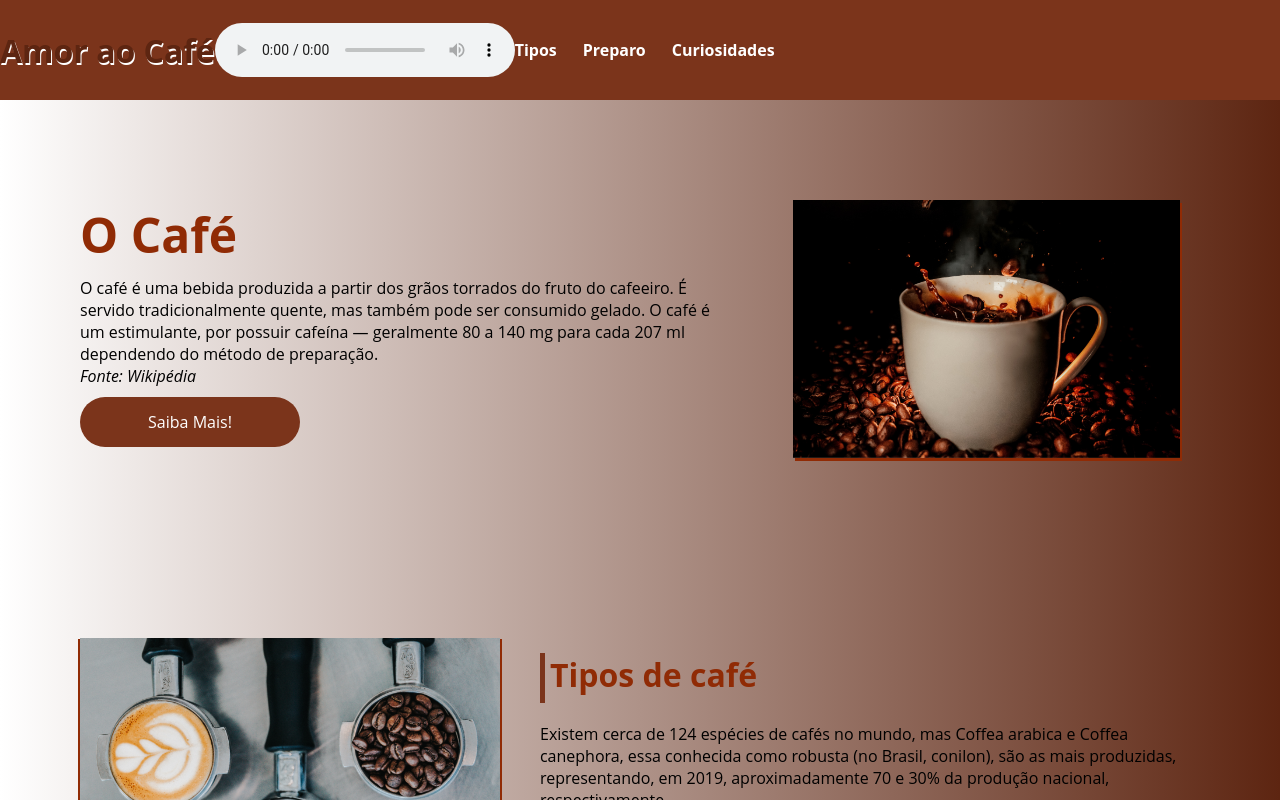
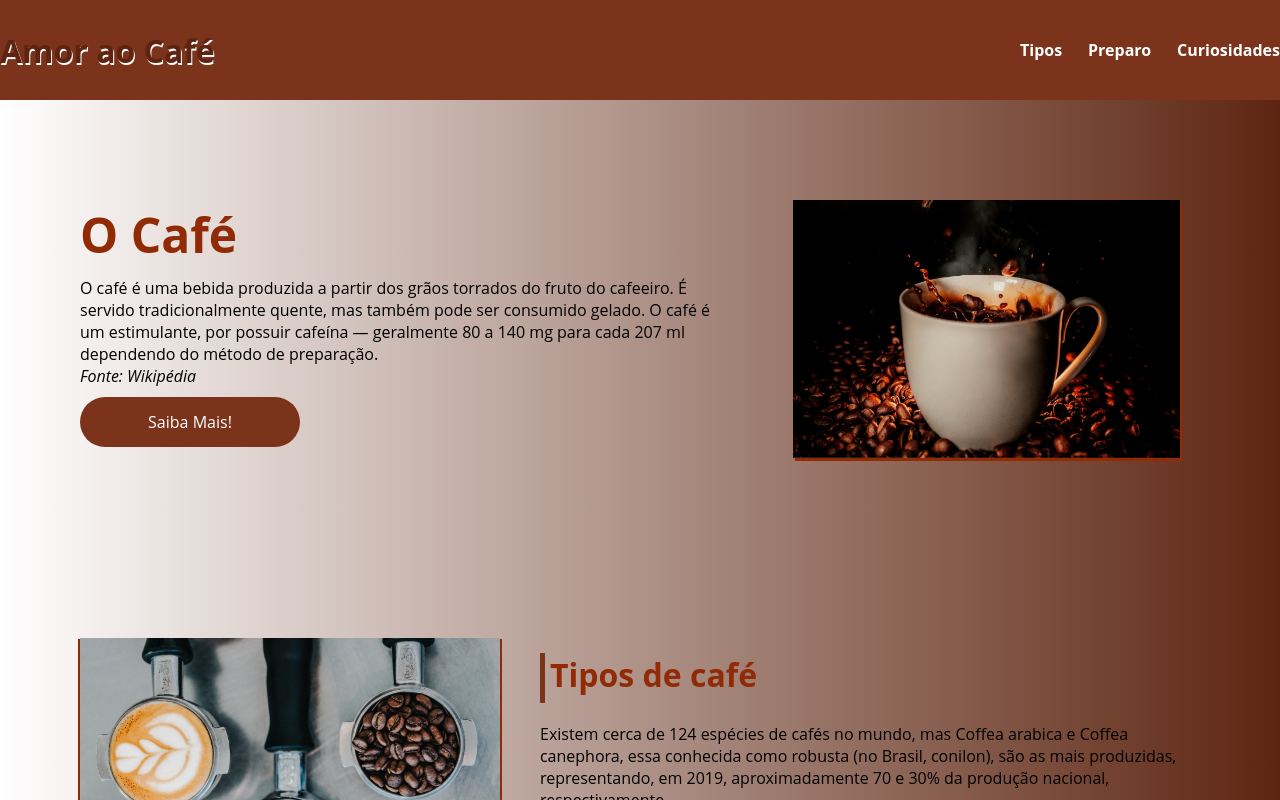
Before and after one commit to vanessavargas/html-css-coffee-landing-page, a React (Create React App) app: page / in a window 1280 px wide. Shown: the top 800 px of the page. Built offline with nearby package versions, Linux system fonts and the light colour scheme.

Commit message:
update header

```diff
--- a/src/css/style.css
+++ b/src/css/style.css
@@ -1,3 +1,4 @@
+/* global */
 * {
   margin: 0;
   padding: 0;
@@ -19,22 +20,11 @@ body {
   ); /* W3C, IE 10+/ Edge, Firefox 16+, Chrome 26+, Opera 12+, Safari 7+ */
 }
 
-.header,
 .btn,
 .container-externo,
 .item-curiosidade h3::after,
 .footer {
   background: #7b341b;
-}
-
-.header ul {
-  list-style: none;
-  margin: 0;
-  padding: 0;
-}
-
-.header ul li a {
-  text-decoration: none;
 }
 
 div img {
@@ -51,10 +41,26 @@ section {
   width: 100%;
 }
 
+/* header */
+.header {
+  background: #7b341b;
+}
+
+.header ul {
+  list-style: none;
+  margin: 0;
+  padding: 0;
+}
+
+.header ul li a {
+  text-decoration: none;
+}
+
 .header {
   height: 100px;
   display: flex;
   align-items: center;
+  justify-content: space-between;
   color: #5d2511;
 }
 
@@ -284,9 +290,7 @@ section {
   margin: 10% auto;
   padding: 5px 20px 13px 20px;
   border-radius: 10px;
-  background: -moz-linear-gradient(#fff, #999);
-  background: -webkit-linear-gradient(#fff, #999);
-  background: -o-linear-gradient(#fff, #999);
+  background: #fff
 }
 
 .item-metodos .modalDialog .text-modal {
--- a/src/pages/Home/components/Header.jsx
+++ b/src/pages/Home/components/Header.jsx
@@ -5,11 +5,13 @@ export default function Header() {
     return (
       <div className="flex-container menu header">
         <div><h1>Amor ao Café</h1></div>
+        {/*
         <ReactAudioPlayer
           src="assets/vitao-cafe.mp3"
           autoPlay loop controls>
           Seu Browser não tem suporte para a execução de áudio
         </ReactAudioPlayer>
+        */}
 
         <ul className="list-items">
           <li><a href="#tipos-cafe">Tipos</a></li>
```
